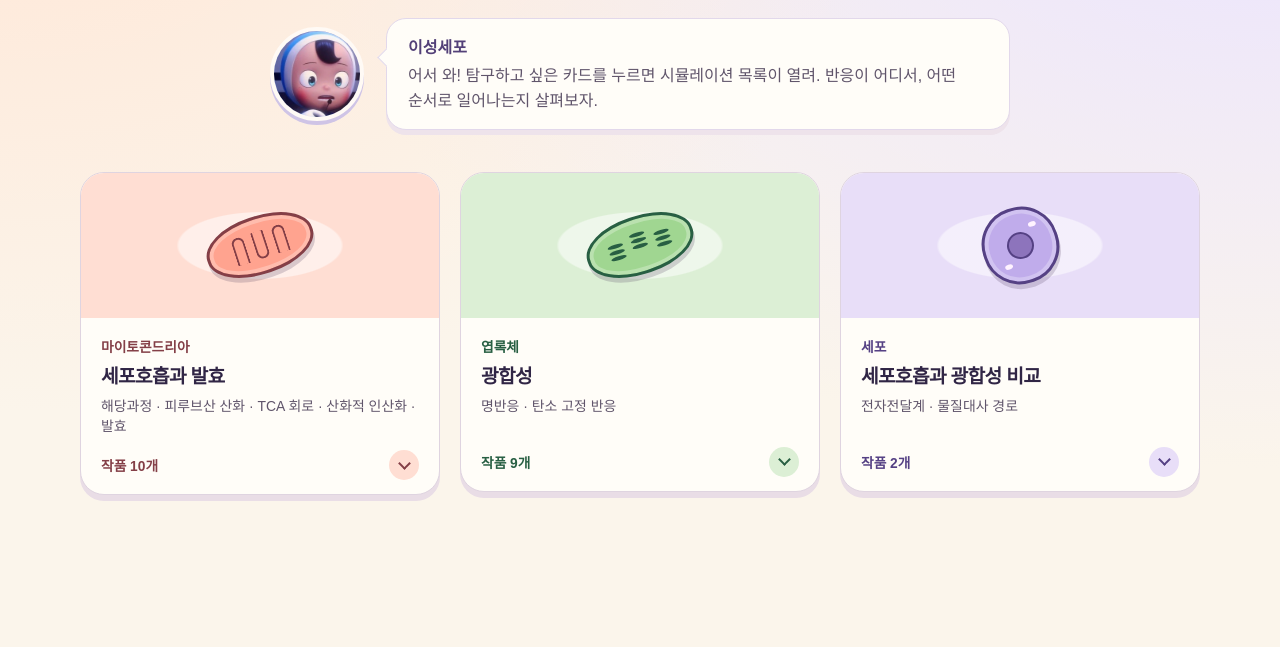
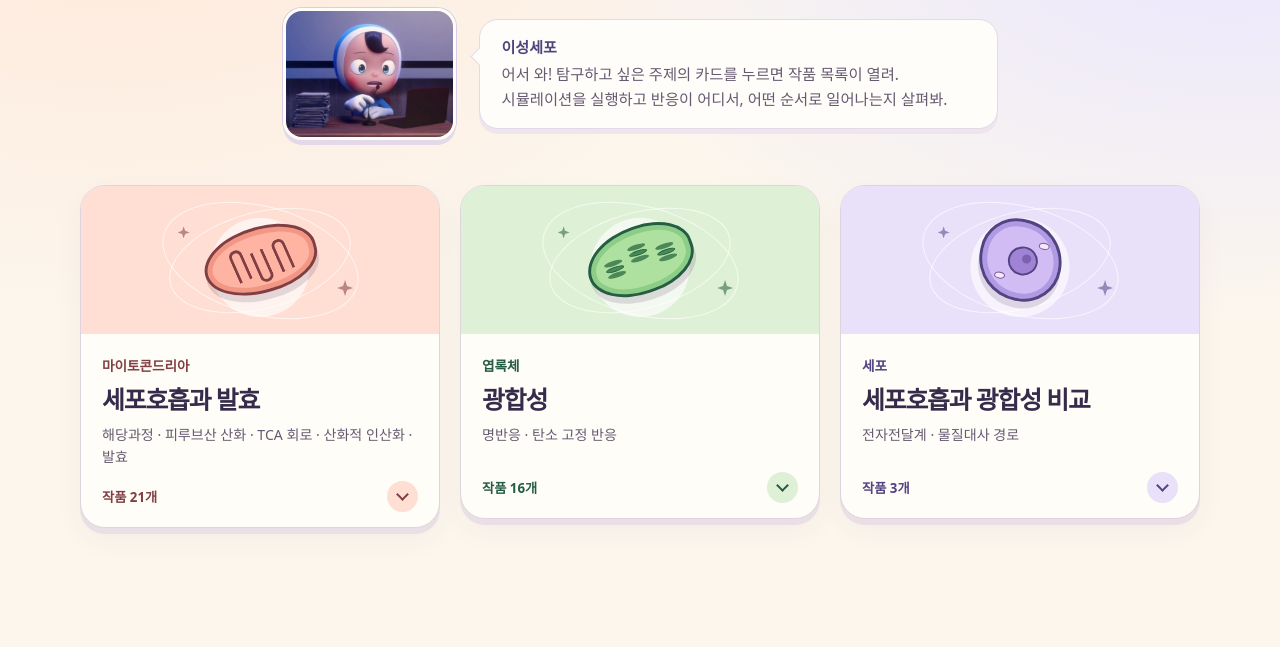
Before and after one commit to phsphs1030/metabolism, a plain HTML site: page index.html in a window 1280 px wide. Shown: the part 153-800 px from the top of the page. Drawn offline with Linux system fonts and the light colour scheme.

Commit message:
index.html

```diff
--- a/index.html
+++ b/index.html
@@ -3,272 +3,359 @@
 <head>
 <meta charset="utf-8">
 <meta name="viewport" content="width=device-width, initial-scale=1">
+<meta name="theme-color" content="#fcf6ed">
 <title>세포와 물질대사 시뮬레이션</title>
 
 <style>
+:root {
+  color-scheme: light;
+  --ink: #352b4a;
+  --muted: #665a71;
+  --paper: #fcf6ed;
+}
+
 * { box-sizing: border-box; }
 
 body {
   margin: 0;
   min-height: 100vh;
-    color: #302545;
+  color: var(--ink);
+  font-family: "Pretendard", "Apple SD Gothic Neo", "Malgun Gothic", system-ui, sans-serif;
   background:
-      radial-gradient(ellipse at 0% 0%, #ffe7d7, transparent 50%),
-      radial-gradient(ellipse at 100% 0%, #eae3ff, transparent 55%),
-      #fbf5eb;
-    font-family: "Pretendard", "Malgun Gothic", "Apple SD Gothic Neo", sans-serif;
+    radial-gradient(ellipse at 9% 0%, #ffe7d8, transparent 42%),
+    radial-gradient(ellipse at 96% 9%, #e9e6ff, transparent 39%),
+    var(--paper);
 }
 
 main {
-    width: min(1120px, calc(100% - 32px));
+  width: min(1120px, calc(100% - 48px));
   margin: auto;
-    padding: 52px 0 64px;
+  padding: 58px 0 72px;
 }
 
+.hero { text-align: center; margin: 0 0 31px; }
+
 h1 {
-    margin: 0 0 30px;
-    text-align: center;
-    font-size: clamp(2rem, 5.5vw, 3.8rem);
+  max-width: 820px;
+  margin: 0 auto;
+  font-size: clamp(2.1rem, 5.2vw, 4rem);
   font-weight: 900;
+  line-height: 1.13;
   letter-spacing: -.065em;
-    word-break: keep-all;
+  text-wrap: balance;
 }
 
 .guide {
   display: flex;
   align-items: center;
-    gap: 22px;
-    max-width: 740px;
-    margin: 0 auto 42px;
+  gap: 23px;
+  max-width: 715px;
+  margin: 31px auto 45px;
 }
 
-  .face {
-    position: relative;
-    flex: 0 0 auto;
-    width: 94px;
-    aspect-ratio: 1;
-    overflow: hidden;
-    border: 4px solid #fffaf5;
-    border-radius: 50%;
-    background: #dce7ff;
-    box-shadow: 0 4px 0 #cfc4e6;
-  }
-
-  /* 원본 사진에서 이성세포 얼굴이 보이는 위치 */
-  .face img {
-    position: absolute;
-    width: 215%;
-    left: -53%;
-    top: -16%;
+.mascot {
+  display: block;
+  flex: none;
+  width: clamp(112px, 17vw, 173px);
+  height: auto;
+  border: 3px solid #fffdf9;
+  border-radius: 19px;
+  box-shadow: 0 5px 0 #e3d9e9, 0 0 0 1px #d8cde4;
 }
 
 .bubble {
   position: relative;
   flex: 1;
-    padding: 15px 21px;
-    border: 1px solid #e2d8eb;
-    border-radius: 20px;
-    background: #fffdf8;
-    box-shadow: 0 5px 0 #eee3eb;
+  padding: 16px 22px;
+  border: 1px solid #e3d9e9;
+  border-radius: 19px;
+  background: #fffdf9;
+  box-shadow: 0 5px 0 #eee5ed;
 }
 
 .bubble::before {
   content: "";
   position: absolute;
   left: -7px;
-    top: 32px;
+  top: 30px;
   width: 12px;
   height: 12px;
+  border-left: 1px solid #e3d9e9;
+  border-bottom: 1px solid #e3d9e9;
+  background: #fffdf9;
   transform: rotate(45deg);
-    border-left: 1px solid #e2d8eb;
-    border-bottom: 1px solid #e2d8eb;
-    background: #fffdf8;
 }
 
-  .bubble strong { color: #534078; }
+.bubble strong { color: #51437c; font-size: .94rem; }
+
 .bubble p {
-    margin: 6px 0 0;
-    color: #60556b;
-    line-height: 1.55;
+  margin: 5px 0 0;
+  color: var(--muted);
+  font-size: .96rem;
+  line-height: 1.6;
   word-break: keep-all;
 }
 
-  .cards {
+.areas {
   display: grid;
   grid-template-columns: repeat(3, minmax(0, 1fr));
+  gap: 20px;
   align-items: start;
-    gap: 20px;
 }
 
-  .card {
+.area {
   overflow: hidden;
-    border: 1px solid #dfd4e0;
-    border-radius: 24px;
+  border: 1px solid #ddd4df;
+  border-radius: 25px;
   background: #fffdf8;
-    box-shadow: 0 6px 0 #e9dde6;
+  box-shadow: 0 6px 0 #e9dfe4, 0 12px 28px #50404e0c;
 }
 
-  .mito { --accent: #843f47; --soft: #ffded3; --fill: #ffa38f; }
-  .chloro { --accent: #285f43; --soft: #dcefd5; --fill: #a0d691; }
-  .cell { --accent: #554184; --soft: #e8def8; --fill: #c0aceb; }
+.mito { --color: #813f43; --wash: #ffded3; --shell: #f39785; --inside: #ffb4a3; }
+.chloro { --color: #255d42; --wash: #def0d6; --shell: #8ccd88; --inside: #aee1a0; }
+.whole { --color: #524383; --wash: #e9e0fa; --shell: #af9ae3; --inside: #d1bdf3; }
 
 summary { cursor: pointer; list-style: none; }
 summary::-webkit-details-marker { display: none; }
 
-  .illustration {
+summary:focus-visible, a:focus-visible {
+  outline: 3px solid #554181;
+  outline-offset: -4px;
+}
+
+.art {
+  position: relative;
   display: grid;
   place-items: center;
-    height: 145px;
-    background:
-      radial-gradient(ellipse at center, #ffffff85 0 32%, transparent 33%),
-      var(--soft);
+  height: 148px;
+  overflow: hidden;
+  background: radial-gradient(circle at 50% 55%, #ffffffa0 0 49px, transparent 50px),
+              var(--wash);
 }
 
-  .icon {
+.art::before, .art::after {
+  content: "";
+  position: absolute;
+  width: 184px;
+  height: 95px;
+  border: 1px solid #ffffffb0;
+  border-radius: 50%;
+  transform: rotate(-15deg);
+}
+
+.art::after { width: 199px; height: 107px; transform: rotate(15deg); }
+
+.organelle {
   position: relative;
+  z-index: 1;
   display: flex;
   align-items: center;
   justify-content: center;
   gap: 8px;
-    width: 110px;
-    height: 58px;
-    transform: rotate(-18deg);
-    border: 3px solid var(--accent);
-    border-radius: 48%;
-    background: var(--fill);
-    box-shadow: inset 0 0 0 4px #ffffff45, 0 5px 0 #44305233;
+  width: 115px;
+  height: 66px;
+  border: 3px solid var(--color);
+  border-radius: 54% 47% 49% 50%;
+  background: var(--inside);
+  box-shadow: inset 0 0 0 5px var(--shell), 0 7px 0 #40204c24;
+  transform: rotate(-15deg);
 }
 
-  .mito .icon i {
-    width: 13px;
-    height: 28px;
-    border: 2px solid var(--accent);
+.mito .organelle i {
+  width: 14px;
+  height: 33px;
+  border: 3px solid var(--color);
   border-bottom: 0;
-    border-radius: 8px 8px 0 0;
+  border-radius: 12px 12px 0 0;
+  transform: rotate(-9deg);
 }
-  .mito .icon i:nth-child(2) { transform: rotate(180deg); }
 
-  .chloro .icon i {
-    width: 16px;
-    height: 4px;
+.mito .organelle i:nth-child(2) { margin-top: 12px; transform: rotate(171deg); }
+
+.chloro .organelle { width: 109px; height: 68px; transform: rotate(-19deg); }
+
+.chloro .organelle i {
+  width: 19px;
+  height: 5px;
+  border: 1px solid #276345;
   border-radius: 50%;
-    background: var(--accent);
-    box-shadow: 0 -6px var(--accent), 0 6px var(--accent);
+  background: #488954;
+  box-shadow: 0 -6px 0 #4c8857, 0 6px 0 #4c8857;
 }
-  .chloro .icon i:nth-child(2) { margin-top: -10px; }
 
-  .cell .icon { width: 77px; height: 77px; }
-  .cell .icon i:first-child {
-    width: 27px;
-    height: 27px;
-    border: 2px solid var(--accent);
+.chloro .organelle i:nth-child(2) { margin-top: -16px; }
+
+.whole .organelle {
+  width: 83px;
+  height: 82px;
+  border-radius: 44% 53% 45% 52%;
+  transform: rotate(10deg);
+}
+
+.whole .organelle i:first-child {
+  width: 30px;
+  height: 29px;
+  margin-left: 5px;
+  border: 2px solid var(--color);
   border-radius: 50%;
-    background: #8d74bc;
+  background: radial-gradient(circle at 63% 40%, #7d61b0 0 4px, #a083d4 5px);
 }
-  .cell .icon i:not(:first-child) {
+
+.whole .organelle i:nth-child(2), .whole .organelle i:nth-child(3) {
   position: absolute;
-    width: 8px;
-    height: 5px;
+  width: 11px;
+  height: 7px;
+  border: 1px solid #6e5a9b;
   border-radius: 50%;
-    background: #fff3ff;
+  background: #f9e5fc;
 }
-  .cell .icon i:nth-child(2) { top: 16px; right: 14px; }
-  .cell .icon i:nth-child(3) { bottom: 16px; left: 14px; }
 
-  .label {
+.whole .organelle i:nth-child(2) { left: 15px; bottom: 16px; }
+.whole .organelle i:nth-child(3) { right: 12px; top: 17px; }
+
+.spark {
+  position: absolute;
+  width: 12px;
+  height: 12px;
+  background: var(--color);
+  opacity: .55;
+  clip-path: polygon(50% 0, 62% 37%, 100% 50%, 62% 63%, 50% 100%, 37% 63%, 0 50%, 37% 37%);
+}
+
+.s1 { left: 27%; top: 27%; }
+.s2 { right: 24%; bottom: 26%; width: 16px; height: 16px; }
+
+.card-body {
   display: flex;
   flex-direction: column;
-    min-height: 173px;
-    padding: 18px 20px 14px;
+  min-height: 184px;
+  padding: 21px 21px 15px;
 }
 
-  .place, .count { color: var(--accent); font-size: .86rem; font-weight: 800; }
-  .title { margin-top: 5px; font-size: 1.2rem; letter-spacing: -.035em; }
-  .topics { margin: 7px 0 13px; color: #60556b; line-height: 1.5; font-size: .87rem; }
+.place { color: var(--color); font-weight: 750; font-size: .85rem; }
 
-  .card-bottom {
+.card-body strong {
+  margin-top: 5px;
+  font-size: clamp(1.2rem, 2.1vw, 1.55rem);
+  letter-spacing: -.045em;
+}
+
+.topics {
+  margin: 8px 0 14px;
+  color: var(--muted);
+  font-size: .88rem;
+  line-height: 1.52;
+  word-break: keep-all;
+}
+
+.card-foot {
   display: flex;
+  align-items: center;
   justify-content: space-between;
-    align-items: center;
   margin-top: auto;
+  color: var(--color);
+  font-size: .83rem;
+  font-weight: 750;
 }
 
 .toggle {
   display: grid;
   place-items: center;
-    width: 30px;
-    height: 30px;
+  width: 31px;
+  height: 31px;
   border-radius: 50%;
-    color: var(--accent);
-    background: var(--soft);
+  background: var(--wash);
 }
+
 .toggle::before {
   content: "";
   width: 7px;
   height: 7px;
-    border: solid currentColor;
-    border-width: 0 2px 2px 0;
+  border-right: 2px solid;
+  border-bottom: 2px solid;
   transform: translateY(-2px) rotate(45deg);
 }
-  details[open] .toggle::before { transform: translateY(2px) rotate(225deg); }
 
-  .works { padding: 0 16px 16px; }
-  .group { padding-top: 12px; border-top: 1px solid #eae1ec; }
-  .group + .group { margin-top: 10px; }
-  .group h2 { margin: 0 4px 5px; font-size: .88rem; color: var(--accent); }
+[open] .toggle::before { transform: translateY(2px) rotate(225deg); }
+summary:hover .toggle { background: var(--color); color: white; }
+
+.works { padding: 0 13px 14px; }
+.group { padding: 12px 4px 0; border-top: 1px solid #eee6eb; }
+.group + .group { margin-top: 9px; }
+.group h2 { color: var(--color); font-size: .87rem; margin: 0 5px 6px; letter-spacing: -.02em; }
 .group ul { list-style: none; margin: 0; padding: 0; }
+.group li + li { margin-top: 3px; }
 
-  .work {
+.group a {
   display: flex;
+  align-items: center;
   justify-content: space-between;
-    align-items: center;
   gap: 8px;
-    padding: 9px 6px;
-    border-radius: 8px;
-    color: #302545;
+  padding: 8px 6px;
+  border-radius: 9px;
+  color: var(--ink);
   text-decoration: none;
-    font-size: .9rem;
-    line-height: 1.4;
+  font-size: .91rem;
+  font-weight: 700;
+  line-height: 1.38;
+  word-break: keep-all;
 }
-  .work:hover { background: var(--soft); }
-  .work small { display: block; color: #60556b; margin-top: 2px; }
-  summary:focus-visible, a:focus-visible { outline: 3px solid #674a93; outline-offset: -3px; }
 
-  @media (max-width: 680px) {
-    main { padding-top: 33px; }
-    .guide { gap: 14px; margin-bottom: 28px; }
-    .face { width: 69px; }
-    .bubble { padding: 12px 15px; }
-    .bubble p { font-size: .88rem; }
-    .cards { grid-template-columns: 1fr; max-width: 500px; margin: auto; }
-    .illustration { height: 112px; }
-    .label { min-height: 0; }
+.group a:hover { background: var(--wash); }
+
+.group small {
+  display: block;
+  margin-top: 2px;
+  color: var(--muted);
+  font-size: .74rem;
+  font-weight: 500;
+  overflow-wrap: anywhere;
+}
+
+.launch { flex: none; color: var(--color); font-weight: 750; }
+
+@media (max-width: 800px) {
+  main { padding-top: 44px; }
+  .areas { grid-template-columns: 1fr; max-width: 570px; margin: auto; }
+  .hero { margin-bottom: 26px; }
+  .guide { max-width: 570px; margin-bottom: 32px; }
+  .card-body { min-height: 0; }
+  .art { height: 117px; }
+}
+
+@media (max-width: 430px) {
+  main { width: calc(100% - 30px); padding-top: 35px; }
+  .guide { gap: 13px; }
+  .mascot { width: 97px; border-radius: 14px; }
+  .bubble { padding: 11px 13px; }
+  .bubble p { font-size: .87rem; }
 }
 </style>
 </head>
 
 <body>
 <main>
+  <header class="hero">
     <h1>세포와 물질대사 시뮬레이션</h1>
+  </header>
 
-  <aside class="guide" aria-label="이성세포의 안내">
-    <div class="face">
-      <img src="./reason-cell.png" alt="이성세포의 얼굴">
-    </div>
+  <aside class="guide" aria-label="이성세포 안내">
+    <img class="mascot" src="./reason-cell.png" width="466" height="352"
+         alt="책상에서 마이크로 안내하는 이성세포">
     <div class="bubble">
       <strong>이성세포</strong>
-      <p>어서 와! 탐구하고 싶은 카드를 누르면 시뮬레이션 목록이 열려.
-         반응이 어디서, 어떤 순서로 일어나는지 살펴보자.</p>
+      <p>어서 와! 탐구하고 싶은 주제의 카드를 누르면 작품 목록이 열려.
+         시뮬레이션을 실행하고 반응이 어디서, 어떤 순서로 일어나는지 살펴봐.</p>
     </div>
   </aside>
 
-  <div class="cards" id="cards"></div>
+  <div class="areas" id="areas"></div>
 </main>
 
 <script>
 const areas = [
   {
-    style: 'mito',
+    id: 'mito',
     place: '마이토콘드리아',
     title: '세포호흡과 발효',
     topics: '해당과정 · 피루브산 산화 · TCA 회로 · 산화적 인산화 · 발효',
@@ -276,31 +363,44 @@ const areas = [
       ['세포호흡 전체 과정', [
         ['세포호흡', '20118, 20121'],
         ['세포호흡', '20122'],
+        ['세포호흡', '20324, 20904'],
         ['세포호흡', '20327, 20417'],
-        ['세포호흡', '20505, 20810']
+        ['세포호흡', '20505, 20810'],
+        ['세포호흡', '20612, 20613'],
+        ['세포호흡', '20627, 20628'],
+        ['세포호흡', '20918'],
+        ['세포호흡', '21024']
       ]],
-      ['해당과정과 산화적 인산화', [
-        ['해당과정, 산화적인산화', '20120, 20124', '해당과정과 산화적 인산화']
+      ['해당과정 · 산화적 인산화', [
+        ['해당과정', '20305, 20307'],
+        ['해당과정', '20323'],
+        ['해당과정, 산화적인산화', '20120, 20124', '해당과정과 산화적 인산화'],
+        ['산화적 인산화', '20728']
       ]],
-      ['피루브산 산화와 TCA 회로', [
+      ['피루브산 산화 · TCA 회로', [
         ['피루브산 산화와 TCA 회로', '20304, 20306, 20315, 20820'],
         ['TCA 회로', '20104, 20316'],
+        ['TCA 회로', '20113, 20114'],
+        ['TCA 회로', '20117'],
         ['TCA 회로', '20311, 20319']
       ]],
       ['발효', [
+        ['세포호흡, 발효', '20802', '세포호흡과 발효'],
         ['세포호흡과 발효', '20818, 20921'],
         ['알코올 발효', '20111']
       ]]
     ]
   },
   {
-    style: 'chloro',
+    id: 'chloro',
     place: '엽록체',
     title: '광합성',
     topics: '명반응 · 탄소 고정 반응',
     groups: [
       ['광합성 전체 과정', [
+        ['광합성', '20103, 20115'],
         ['광합성', '20105, 20426'],
+        ['광합성', '20123'],
         ['광합성', '20125, 21014'],
         ['광합성', '20308, 20519'],
         ['광합성', '20406'],
@@ -309,169 +409,88 @@ const areas = [
         ['광합성', '20822, 20914']
       ]],
       ['명반응', [
+        ['명반응', '20125, 20709'],
         ['명반응', '20309, 20318, 20321'],
-        ['명반응', '20813, 20828']
+        ['명반응', '20813, 20828'],
+        ['명반응', '20908']
+      ]],
+      ['탄소 고정 반응', [
+        ['탄소 고정 반응', '21012']
+      ]],
+      ['광합성 색소 분리', [
+        ['시금치 크로마토그래피', '20325'],
+        ['청경채 크로마토그래피', '20116']
       ]]
     ]
   },
   {
-    style: 'cell',
+    id: 'whole',
     place: '세포',
     title: '세포호흡과 광합성 비교',
     topics: '전자전달계 · 물질대사 경로',
     groups: [
       ['전자전달계', [
-        ['전자전달계 비교', '20126, 20326']
+        ['전자전달계 비교', '20126, 20326'],
+        ['전자전달계 비교', '20902']
       ]],
       ['물질대사 경로', [
-        ['피루브산 산화와 TCA 회로, 탄소고정 반응', '20718, 21024',
-         '피루브산 산화와 TCA 회로 · 탄소 고정 반응']
+        [
+          '피루브산 산화와 TCA 회로, 탄소고정 반응',
+          '20718, 21024',
+          '피루브산 산화와 TCA 회로 · 탄소 고정 반응'
+        ]
       ]]
     ]
   }
 ];
 
-const cards = document.querySelector('#cards');
+const container = document.getElementById('areas');
 
 for (const area of areas) {
   const card = document.createElement('details');
-  card.className = 'card ' + area.style;
-  const count = area.groups.reduce((sum, [, works]) => sum + works.length, 0);
+  card.id = area.id;
+  card.className = `area ${area.id}`;
+
+  const count = area.groups.reduce((total, [, entries]) => total + entries.length, 0);
 
   card.innerHTML = `
     <summary>
-      <span class="illustration" aria-hidden="true">
-        <span class="icon"><i></i><i></i><i></i></span>
+      <span class="art" aria-hidden="true">
+        <span class="spark s1"></span>
+        <span class="spark s2"></span>
+        <span class="organelle"><i></i><i></i><i></i></span>
       </span>
-      <span class="label">
+      <span class="card-body">
         <span class="place">${area.place}</span>
-        <strong class="title">${area.title}</strong>
+        <strong>${area.title}</strong>
         <span class="topics">${area.topics}</span>
-        <span class="card-bottom">
-          <span class="count">작품 ${count}개</span>
+        <span class="card-foot">
+          <span>작품 ${count}개</span>
           <span class="toggle" aria-hidden="true"></span>
         </span>
       </span>
     </summary>
     <div class="works"></div>`;
 
-  const panel = card.querySelector('.works');
-  for (const [heading, works] of area.groups) {
+  const works = card.querySelector('.works');
+
+  for (const [heading, entries] of area.groups) {
     const section = document.createElement('section');
     section.className = 'group';
+
     const title = document.createElement('h2');
     title.textContent = heading;
     const list = document.createElement('ul');
 
-    for (const [fileTitle, ids, label = fileTitle] of works) {
+    for (const [fileTitle, ids, label = fileTitle] of entries) {
       const item = document.createElement('li');
       const link = document.createElement('a');
-      const text = document.createElement('span');
-      const credit = document.createElement('small');
-      const arrow = document.createElement('span');
-
-      link.className = 'work';
-      link.href = './' + encodeURIComponent(`${fileTitle} 시뮬레이션(${ids}).html`);
-      text.textContent = `${label} 시뮬레이션`;
-      credit.textContent = ids;
-      arrow.textContent = '↗';
-      arrow.setAttribute('aria-hidden', 'true');
-
-      text.append(credit);
-      link.append(text, arrow);
-      item.append(link);
-      list.append(item);
-    }
-
-    section.append(title, list);
-    panel.append(section);
-  }
-  cards.append(card);
-}
-</script>
- <script>
-(() => {
-  const additions = {
-    mito: {
-      '세포호흡 전체 과정': [
-        ['세포호흡', '20324, 20904'],
-        ['세포호흡', '20612, 20613'],
-        ['세포호흡', '20627, 20628'],
-        ['세포호흡', '20918'],
-        ['세포호흡', '21024']
-      ],
-      '해당과정 · 산화적 인산화': [
-        ['해당과정', '20305, 20307'],
-        ['해당과정', '20323'],
-        ['산화적 인산화', '20728']
-      ],
-      '피루브산 산화 · TCA 회로': [
-        ['TCA 회로', '20113, 20114'],
-        ['TCA 회로', '20117']
-      ],
-      '발효': [
-        ['세포호흡, 발효', '20802', '세포호흡과 발효']
-      ]
-    },
-    chloro: {
-      '광합성 전체 과정': [
-        ['광합성', '20103, 20115'],
-        ['광합성', '20123']
-      ],
-      '명반응': [
-        ['명반응', '20125, 20709'],
-        ['명반응', '20908']
-      ],
-      '탄소 고정 반응': [
-        ['탄소 고정 반응', '21012']
-      ],
-      '광합성 색소 분리': [
-        ['시금치 크로마토그래피', '20325'],
-        ['청경채 크로마토그래피', '20116']
-      ]
-    },
-    whole: {
-      '전자전달계': [
-        ['전자전달계 비교', '20902']
-      ]
-    }
-  };
-
-  for (const [cardId, groups] of Object.entries(additions)) {
-    const card = document.getElementById(cardId);
-    const works = card.querySelector('.works');
-    const existingLinks = new Set(
-      Array.from(works.querySelectorAll('a'), link => link.href)
-    );
-
-    for (const [heading, entries] of Object.entries(groups)) {
-      let section = Array.from(works.querySelectorAll('.group'))
-        .find(group => group.querySelector('h3').textContent === heading);
-
-      if (!section) {
-        section = document.createElement('section');
-        section.className = 'group';
-        const title = document.createElement('h3');
-        title.textContent = heading;
-        section.append(title, document.createElement('ul'));
-        works.append(section);
-      }
-
-      const list = section.querySelector('ul');
-
-      for (const [fileTitle, ids, label = fileTitle] of entries) {
-        const link = document.createElement('a');
-        link.href = './' + encodeURIComponent(
-          `${fileTitle} 시뮬레이션(${ids}).html`
-        );
-
-        if (existingLinks.has(link.href)) continue;
-
-        const item = document.createElement('li');
       const name = document.createElement('span');
       const credit = document.createElement('small');
       const arrow = document.createElement('span');
 
+      const filename = `${fileTitle} 시뮬레이션(${ids}).html`;
+      link.href = './' + encodeURIComponent(filename);
       name.textContent = label;
       credit.textContent = ids;
       arrow.className = 'launch';
@@ -482,14 +501,14 @@ for (const area of areas) {
       link.append(name, arrow);
       item.append(link);
       list.append(item);
-        existingLinks.add(link.href);
-      }
     }
 
-    card.querySelector('.card-foot > span:first-child').textContent =
-      `작품 ${works.querySelectorAll('li').length}개`;
+    section.append(title, list);
+    works.append(section);
   }
-})();
+
+  container.append(card);
+}
 </script>
 </body>
 </html>
```
Lines whose indentation alone changed are shown as unchanged.
